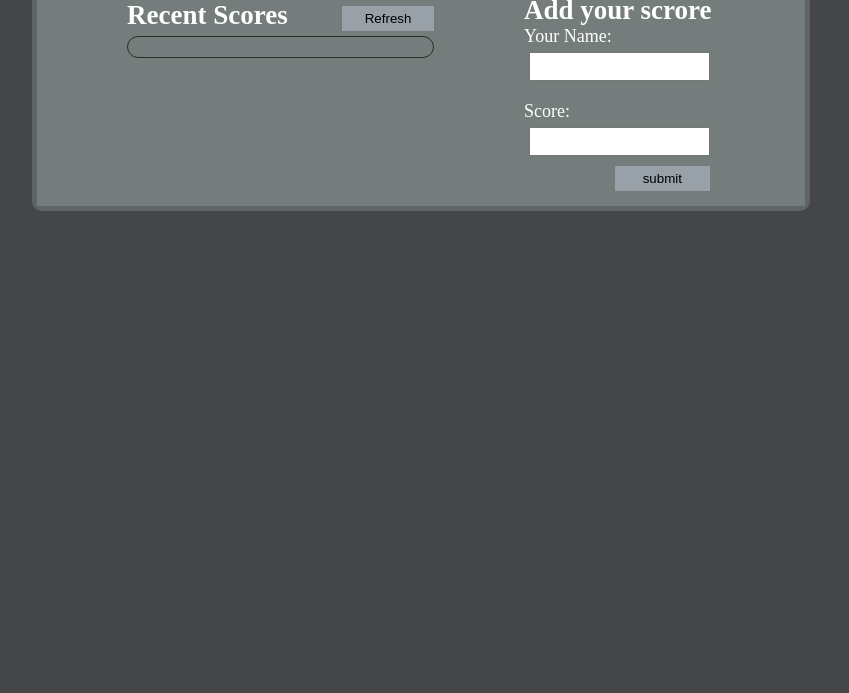
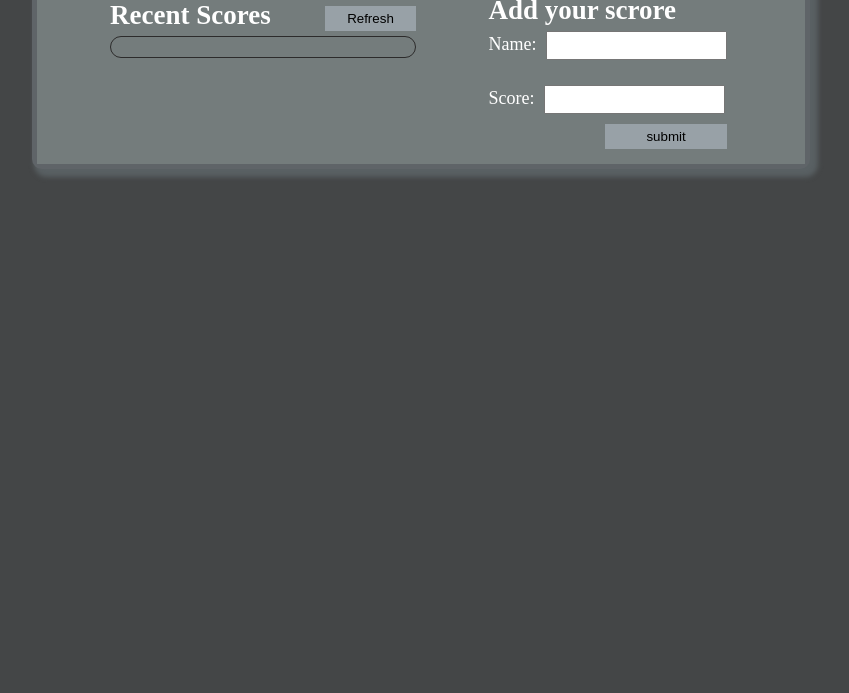
Before and after one commit to Lichapa/Leaderboard, a website built with webpack: page src/index.html in a window 1280 px wide. Shown: the part 107-800 px from the top of the page, without its empty margins (219-1068 px from the left). Built offline with nearby package versions, Linux system fonts and the light colour scheme; no server answers.

Commit message:
Added box shadow to class main

```diff
--- a/src/index.html
+++ b/src/index.html
@@ -1,9 +1,9 @@
 <!DOCTYPE html>
 <html lang="en">
   <head>
-    <meta charset="UTF-8">
-    <meta http-equiv="X-UA-Compatible" content="IE=edge">
-    <meta name="viewport" content="width=device-width, initial-scale=1.0">
+    <meta charset="UTF-8" />
+    <meta http-equiv="X-UA-Compatible" content="IE=edge" />
+    <meta name="viewport" content="width=device-width, initial-scale=1.0" />
     <title>Leaderboard</title>
   </head>
   <body>
@@ -16,16 +16,32 @@
             <button type="submit" id="refresh">Refresh</button>
           </div>
           <div class="recentScore" id="recentScores">
-            <ol class="scoreList" id="scoreList"> </ol>
+            <ol class="scoreList" id="scoreList"></ol>
           </div>
         </div>
         <div class="userInput">
           <h2>Add your scrore</h2>
           <form action="#" class="form" id="form">
-                <label for="yourName">Your Name:</label>
-                <input class="formItem" type="text" name="yourName" id="name" required>
-                <label for="yourScore"> Score:</label>
-                <input class="formItem" type="number" name="yourScore" id="score" required>
+            <div>
+              <label for="name">Name:</label>
+              <input
+                class="formItem"
+                type="text"
+                name="yourName"
+                id="name"
+                required
+              />
+            </div>
+            <div>
+              <label for="score">Score: </label>
+              <input
+                class="formItem"
+                type="number"
+                name="yourScore"
+                id="score"
+                required
+              />
+            </div>
             <button class="formItem" type="submit" id="submit">submit</button>
           </form>
         </div>
--- a/src/style.css
+++ b/src/style.css
@@ -14,6 +14,7 @@ body {
   background-color: #5f6468;
   color: white;
   border-radius: 10px 10px;
+  box-shadow: 5px 5px 5px 3px #596063;
 }
 
 .content {
@@ -21,7 +22,7 @@ body {
   flex-direction: row;
   justify-content: space-evenly;
   background-color: rgb(116, 124, 124);
-  padding: 10px 0px;
+  padding: 10px 1px;
   font-size: large;
 }
 
@@ -37,7 +38,6 @@ body {
 .scoreList {
   padding: 10px 10px;
   list-style-position: inside;
-
 }
 
 .scoreList > li:nth-of-type(odd) {
@@ -63,7 +63,6 @@ button {
   height: 25px;
   background-color: #98a1a7;
   border: none;
-  box-shadow: #444647;
 }
 
 .scoreHeader {
```
Lines whose indentation alone changed are shown as unchanged.
